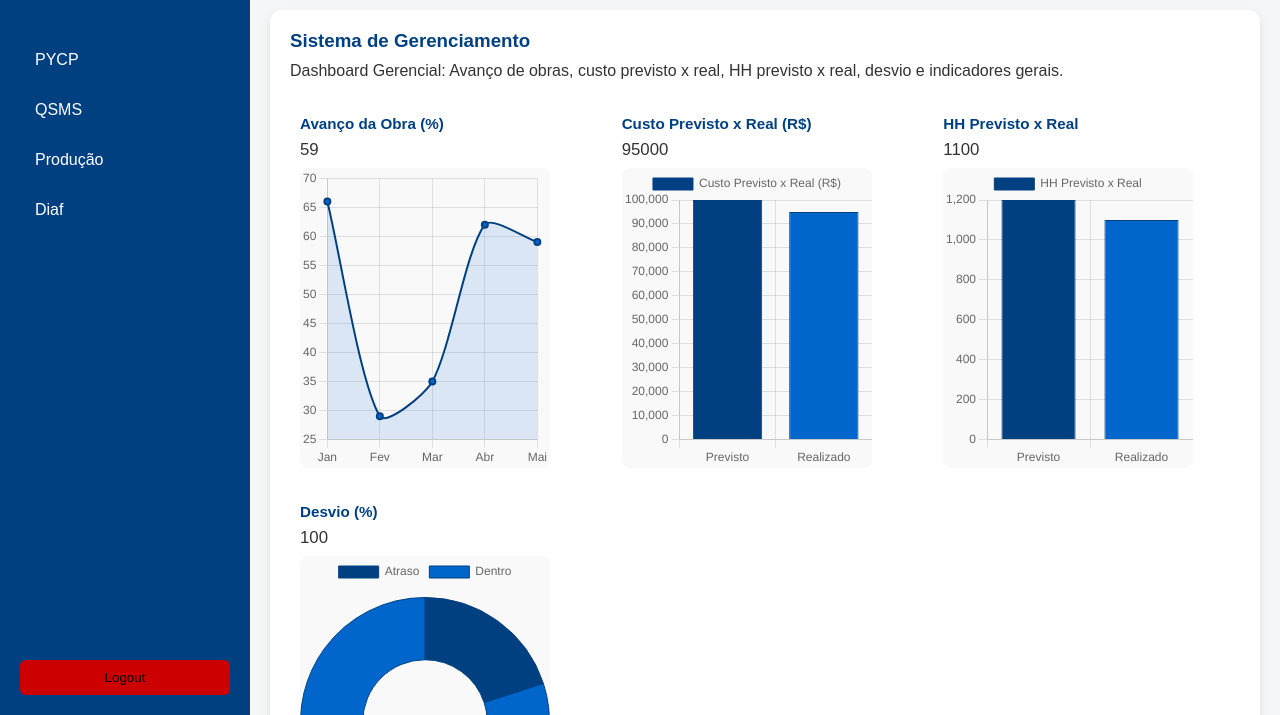
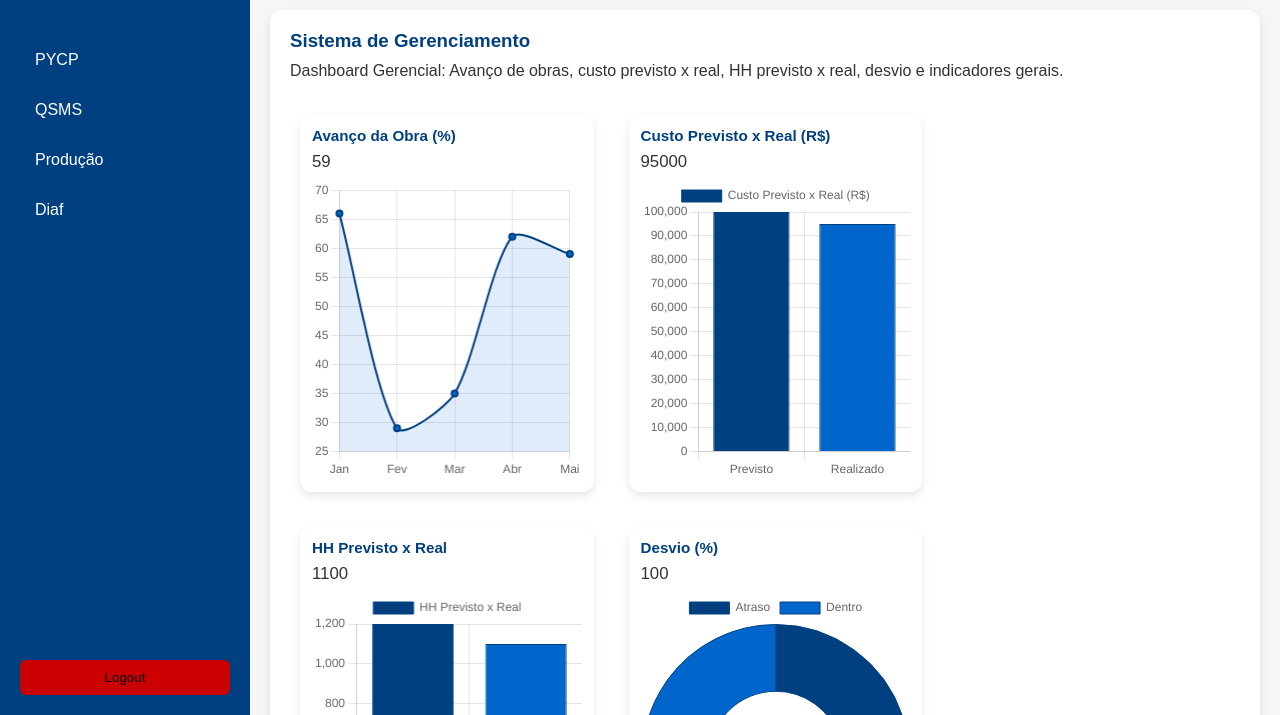
Before and after one commit to FlutterVictor/Techint-Analytics, a plain HTML site: page menu.html in a window 1280 px wide. Shown: the part 85-800 px from the top of the page. Drawn offline with nearby package versions, Linux system fonts and the light colour scheme.

Commit message:
Update style.css

```diff
--- a/assets/css/style.css
+++ b/assets/css/style.css
@@ -137,22 +137,44 @@ header {
 .preview-card h3 { margin-bottom:10px; color:#004080; }
 .preview-card p { margin-bottom:15px; color:#333; }
 
-/* Mini-charts flexível */
 /* Container de gráficos */
 .mini-charts {
-    display: grid;
-    grid-template-columns: repeat(auto-fill, minmax(250px, 1fr));
+    display: flex;
+    flex-wrap: wrap;
     gap: 15px;
     width: 100%;
     margin-top: 10px;
+    justify-content: flex-start;
 }
 
-.mini-charts canvas {
-    background: #f9f9f9;
-    border-radius: 8px;
+/* Cada card de gráfico */
+.chart-card {
+    flex: 1 1 calc(33% - 20px);
+    max-width: calc(33% - 20px);
+    min-width: 250px;
+    margin: 10px;
+    background: #fff;
+    border-radius: 12px;
+    box-shadow: 0 4px 8px rgba(0,0,0,0.1);
+    padding: 12px;
+    display: flex;
+    flex-direction: column;
+}
+.chart-card-title {
+    font-weight: 600;
+    color: #004080;
+    margin-bottom: 6px;
+}
+.chart-card-value {
+    font-size: 1rem;
+    font-weight: 500;
+    margin-bottom: 10px;
+    color: #333;
+}
+.chart-card canvas {
+    width: 100% !important;
     min-height: 200px;
     max-height: 300px;
-    width: 100%;
 }
 
 /* Access button */
@@ -207,13 +229,15 @@ header {
     .dashboard-item{ margin-bottom:5px; }
     header{ flex-direction:column; align-items:flex-start; gap:5px; }
     .preview-card{ padding:10px; }
-    .mini-charts canvas{ flex:1 1 calc(50% - 15px); min-height:160px; }
+    .chart-card{ flex:1 1 calc(50% - 15px); max-width:calc(50% - 15px); }
+    .chart-card canvas{ min-height:160px; }
 }
 
 @media(max-width:480px){
     .sidebar{ width:100%; max-height:200px; }
     .preview-card{ padding:8px; }
-    .mini-charts canvas{ flex:1 1 100%; min-height:140px; }
+    .chart-card{ flex:1 1 100%; max-width:100%; }
+    .chart-card canvas{ min-height:140px; }
 }
 
 /* POINT END - style.css */
```
